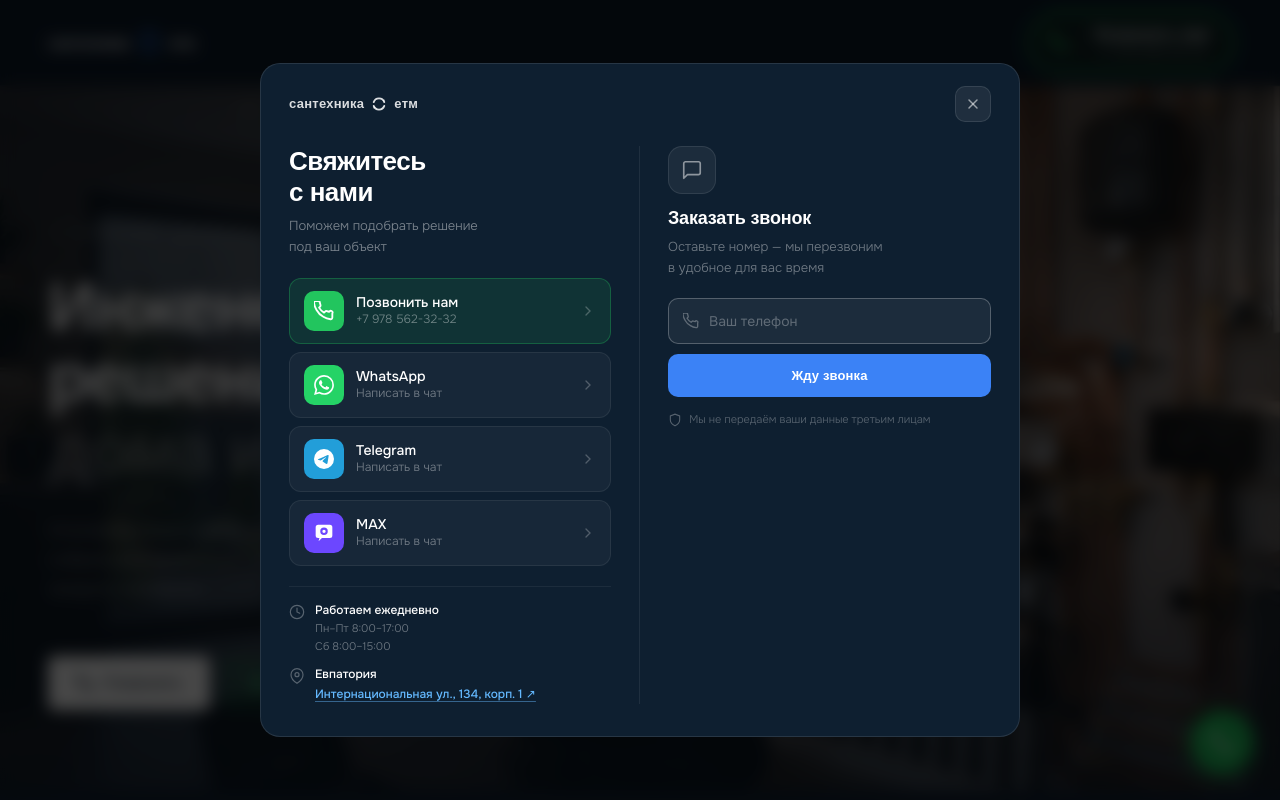
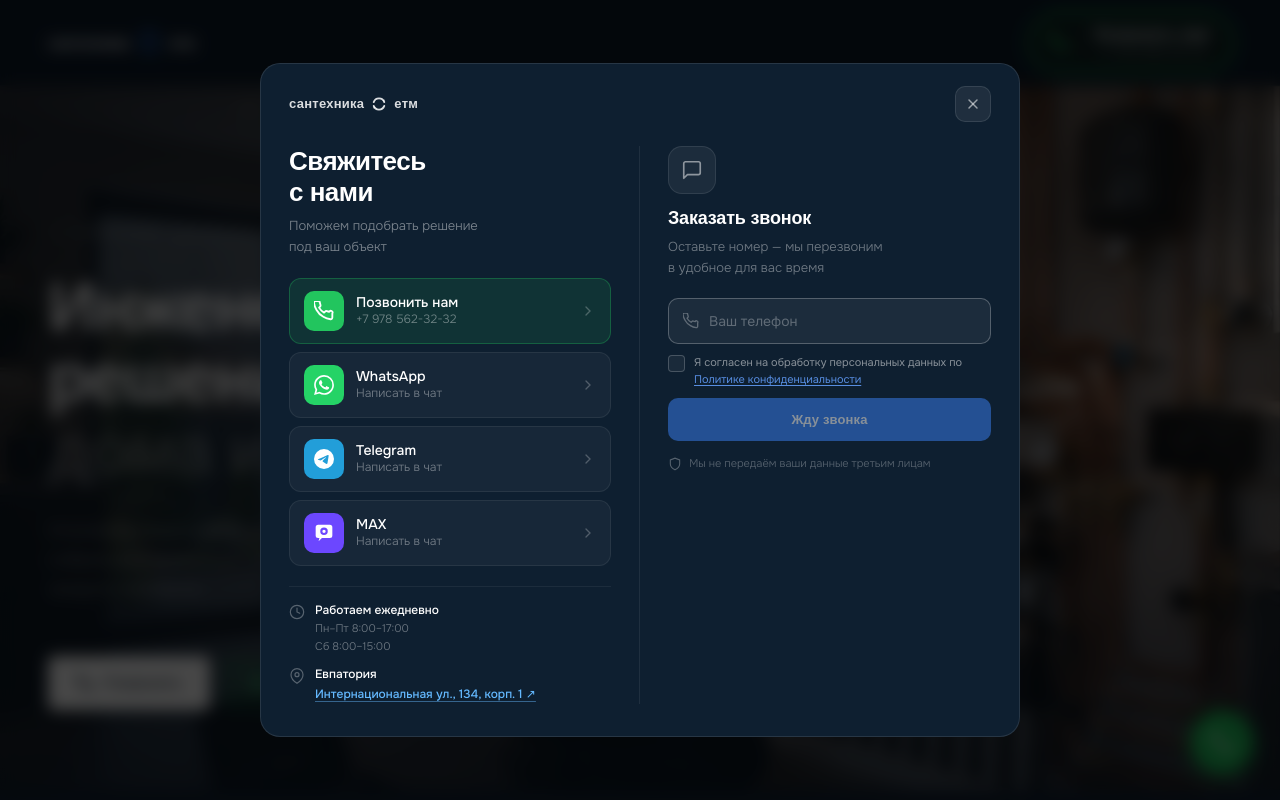
Before and after one commit to abkerimov123-collab/santehnika-etm, a Next.js app: page / in a window 1280 px wide. Both pictures are taken after a click on the button 1222 px from the left and 742 px from the top of the page. Shown: the top 800 px of the page. Built offline with nearby package versions, Linux system fonts and the light colour scheme; a web font is replaced by a local one.

Commit message:
Improve consent checkbox UX: hint on blocked submit, highlight, sync both modals
Co-Authored-By: Claude Sonnet 4.6 <noreply@anthropic.com>

```diff
--- a/app/CallButton.tsx
+++ b/app/CallButton.tsx
@@ -23,6 +23,9 @@ export default function CallButton() {
   const [isMobile, setIsMobile] = useState(false)
   const [open, setOpen] = useState(false)
   const [phone, setPhone] = useState('')
+  const [consent, setConsent] = useState(false)
+  const [showHint, setShowHint] = useState(false)
+  const [highlight, setHighlight] = useState(false)
   const [status, setStatus] = useState<'idle' | 'sending' | 'sent' | 'error'>('idle')
   const inputRef = useRef<HTMLInputElement>(null)
 
@@ -44,6 +47,10 @@ export default function CallButton() {
   }, [open])
 
   useEffect(() => {
+    if (!open) { setPhone(''); setConsent(false); setShowHint(false); setHighlight(false); setStatus('idle') }
+  }, [open])
+
+  useEffect(() => {
     if (!open) return
     const onKey = (e: KeyboardEvent) => { if (e.key === 'Escape') setOpen(false) }
     window.addEventListener('keydown', onKey)
@@ -52,6 +59,12 @@ export default function CallButton() {
 
   async function handleSubmit(e: React.FormEvent) {
     e.preventDefault()
+    if (!consent) {
+      setShowHint(true)
+      setHighlight(true)
+      setTimeout(() => setHighlight(false), 1500)
+      return
+    }
     if (!phone.trim()) return
     setStatus('sending')
     try {
@@ -224,7 +237,26 @@ export default function CallButton() {
                         disabled={status === 'sending'}
                       />
                     </div>
-                    <button type="submit" className="cm-submit" disabled={status === 'sending'}>
+                    <label className={`cm-consent${highlight ? ' cm-consent--highlight' : ''}`}>
+                      <input
+                        type="checkbox"
+                        className="cm-consent-checkbox"
+                        checked={consent}
+                        onChange={e => { setConsent(e.target.checked); if (e.target.checked) setShowHint(false) }}
+                        disabled={status === 'sending'}
+                      />
+                      <span className="cm-consent-box" aria-hidden="true" />
+                      <span className="cm-consent-text">
+                        Я согласен на обработку персональных данных по{' '}
+                        <a href="/privacy" target="_blank" rel="noopener noreferrer" className="cm-consent-link">
+                          Политике конфиденциальности
+                        </a>
+                      </span>
+                    </label>
+                    {showHint && !consent && (
+                      <p className="cm-consent-hint">Поставьте галочку, чтобы отправить заявку</p>
+                    )}
+                    <button type="submit" className={`cm-submit${!consent ? ' cm-submit--locked' : ''}`} disabled={status === 'sending'}>
                       {status === 'sending' ? 'Отправляем…' : 'Жду звонка'}
                     </button>
                     {status === 'error' && (
--- a/app/CallbackModal.tsx
+++ b/app/CallbackModal.tsx
@@ -26,6 +26,9 @@ interface Props {
 
 export default function CallbackModal({ open, phone, phoneDisplay, onClose }: Props) {
   const [userPhone, setUserPhone] = useState('')
+  const [consent, setConsent] = useState(false)
+  const [showHint, setShowHint] = useState(false)
+  const [highlight, setHighlight] = useState(false)
   const [status, setStatus] = useState<'idle' | 'sending' | 'sent' | 'error'>('idle')
   const inputRef = useRef<HTMLInputElement>(null)
 
@@ -47,11 +50,17 @@ export default function CallbackModal({ open, phone, phoneDisplay, onClose }: Pr
   }, [open, onClose])
 
   useEffect(() => {
-    if (!open) { setStatus('idle'); setUserPhone('') }
+    if (!open) { setStatus('idle'); setUserPhone(''); setConsent(false); setShowHint(false); setHighlight(false) }
   }, [open])
 
   async function handleSubmit(e: React.FormEvent) {
     e.preventDefault()
+    if (!consent) {
+      setShowHint(true)
+      setHighlight(true)
+      setTimeout(() => setHighlight(false), 1500)
+      return
+    }
     if (!userPhone.trim()) return
     setStatus('sending')
     try {
@@ -203,7 +212,26 @@ export default function CallbackModal({ open, phone, phoneDisplay, onClose }: Pr
                     disabled={status === 'sending'}
                   />
                 </div>
-                <button type="submit" className="cm-submit" disabled={status === 'sending'}>
+                <label className={`cm-consent${highlight ? ' cm-consent--highlight' : ''}`}>
+                  <input
+                    type="checkbox"
+                    className="cm-consent-checkbox"
+                    checked={consent}
+                    onChange={e => { setConsent(e.target.checked); if (e.target.checked) setShowHint(false) }}
+                    disabled={status === 'sending'}
+                  />
+                  <span className="cm-consent-box" aria-hidden="true" />
+                  <span className="cm-consent-text">
+                    Я согласен на обработку персональных данных по{' '}
+                    <a href="/privacy" target="_blank" rel="noopener noreferrer" className="cm-consent-link">
+                      Политике конфиденциальности
+                    </a>
+                  </span>
+                </label>
+                {showHint && !consent && (
+                  <p className="cm-consent-hint">Поставьте галочку, чтобы отправить заявку</p>
+                )}
+                <button type="submit" className={`cm-submit${!consent ? ' cm-submit--locked' : ''}`} disabled={status === 'sending'}>
                   {status === 'sending' ? 'Отправляем…' : 'Жду звонка'}
                 </button>
                 {status === 'error' && (
--- a/app/globals.css
+++ b/app/globals.css
@@ -1517,6 +1517,43 @@ h1          { animation: fadeUp 0.55s 0.1s ease both; }
   padding: 13px 0;
 }
 .cm-input::placeholder { color: rgba(255,255,255,0.3); }
+/* consent checkbox */
+.cm-consent { display: flex; align-items: flex-start; gap: 9px; cursor: pointer; user-select: none; }
+.cm-consent-checkbox { position: absolute; opacity: 0; width: 0; height: 0; pointer-events: none; }
+.cm-consent-box {
+  flex-shrink: 0;
+  width: 17px;
+  height: 17px;
+  margin-top: 1px;
+  border: 1.5px solid rgba(255,255,255,0.2);
+  border-radius: 4px;
+  background: rgba(255,255,255,0.05);
+  transition: background 0.18s, border-color 0.18s;
+  display: flex;
+  align-items: center;
+  justify-content: center;
+}
+.cm-consent-checkbox:checked + .cm-consent-box {
+  background: #3b82f6;
+  border-color: #3b82f6;
+}
+.cm-consent-checkbox:checked + .cm-consent-box::after {
+  content: '';
+  display: block;
+  width: 9px;
+  height: 5px;
+  border-left: 2px solid #fff;
+  border-bottom: 2px solid #fff;
+  transform: rotate(-45deg) translate(1px, -1px);
+}
+.cm-consent:hover .cm-consent-box { border-color: rgba(255,255,255,0.4); }
+.cm-consent--highlight .cm-consent-box { border-color: #f59e0b !important; box-shadow: 0 0 0 3px rgba(245,158,11,0.18); }
+.cm-consent--highlight .cm-consent-text { color: rgba(255,255,255,0.7); }
+.cm-consent-text { font-size: 11px; font-weight: 400; color: rgba(255,255,255,0.5); line-height: 1.55; transition: color 0.3s; }
+.cm-consent-link { color: rgba(100,160,255,0.85); text-decoration: underline; text-underline-offset: 2px; }
+.cm-consent-link:hover { color: rgba(100,160,255,1); }
+.cm-consent-hint { font-size: 11px; color: #f59e0b; margin: -2px 0 0 26px; line-height: 1.4; }
+
 .cm-submit {
   background: #3b82f6;
   color: #fff;
@@ -1533,6 +1570,8 @@ h1          { animation: fadeUp 0.55s 0.1s ease both; }
 .cm-submit:hover { background: #2563eb; }
 .cm-submit:active { transform: scale(0.98); }
 .cm-submit:disabled { opacity: 0.6; cursor: not-allowed; }
+.cm-submit--locked { opacity: 0.5; cursor: not-allowed; }
+.cm-submit--locked:hover { background: #3b82f6; }
 .cm-privacy {
   display: flex;
   align-items: center;
```
